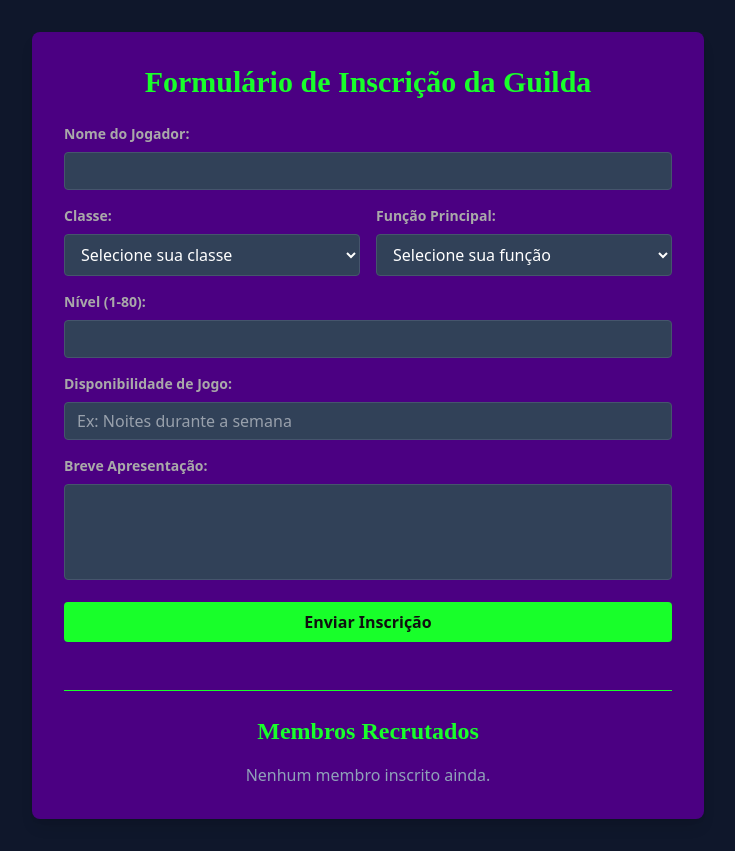
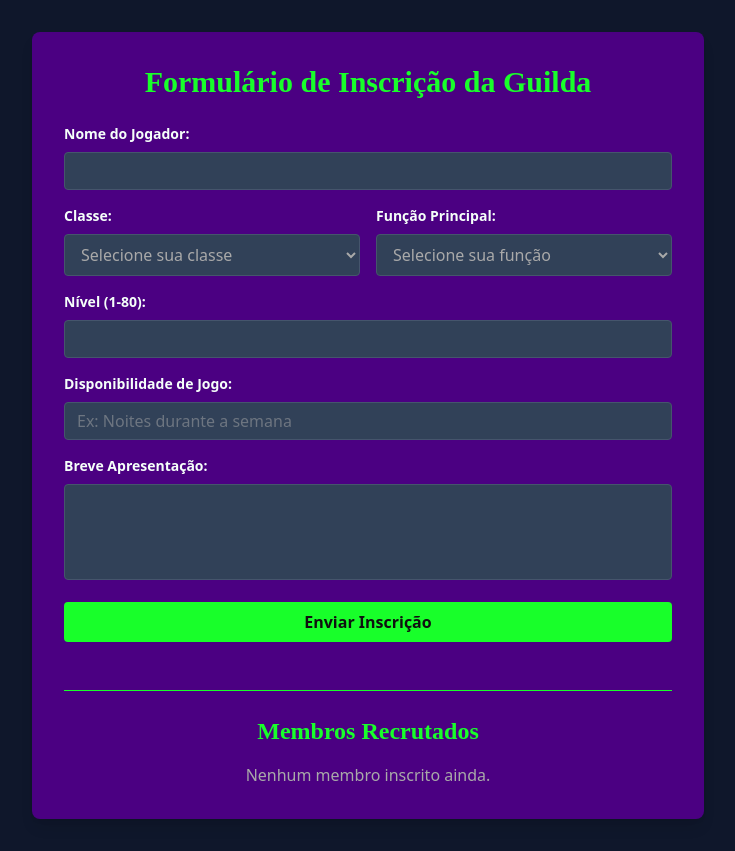
Before and after one commit to AndrezaPordeus/formulario-guilda, a React (Vite) app: page / in a window 1280 px wide. Shown: the whole page, without its empty margins (272-1007 px from the left). Built offline with nearby package versions, Linux system fonts and the light colour scheme; a web font is replaced by a local one.

Commit message:
feat: mudando cores dos textos labels

```diff
--- a/src/components/FormularioGuilda.jsx
+++ b/src/components/FormularioGuilda.jsx
@@ -63,14 +63,14 @@ function FormularioGuilda() {
       <form onSubmit={handleSubmit} noValidate>
         {/* ... (resto do código JSX do formulário) ... */}
         <div className="mb-4">
-          <label className="block text-blade-gray text-sm font-bold mb-2 font-text">Nome do Jogador:</label>
-          <input type="text" name="nome" value={formData.nome} onChange={handleChange} className="w-full bg-slate-700 text-white border border-slate-600 rounded py-2 px-3 leading-tight focus:outline-none focus:ring-2 focus:ring-fel-green" />
+          <label className="block text-spectral-white text-sm font-bold mb-2 font-text">Nome do Jogador:</label>
+          <input type="text" name="nome" value={formData.nome} onChange={handleChange} className="w-full bg-slate-700 text-blade-gray border border-slate-600 rounded py-2 px-3 leading-tight focus:outline-none focus:ring-2 focus:ring-fel-green" />
           {erros.nome && <p className="text-red-400 text-xs italic mt-1">{erros.nome}</p>}
         </div>
         <div className="grid grid-cols-1 md:grid-cols-2 md:gap-4">
           <div className="mb-4">
-            <label className="block text-blade-gray text-sm font-bold mb-2 font-text">Classe:</label>
-            <select name="classe" value={formData.classe} onChange={handleChange} className="w-full bg-slate-700 text-white border border-slate-600 rounded py-2 px-3 leading-tight focus:outline-none focus:ring-2 focus:ring-fel-green">
+            <label className="block text-spectral-white text-sm font-bold mb-2 font-text">Classe:</label>
+            <select name="classe" value={formData.classe} onChange={handleChange} className="w-full bg-slate-700 text-blade-gray border border-slate-600 rounded py-2 px-3 leading-tight focus:outline-none focus:ring-2 focus:ring-fel-green">
               <option value="">Selecione sua classe</option>
               <option value="Guerreiro">Guerreiro</option>
               <option value="Paladino">Paladino</option>
@@ -86,8 +86,8 @@ function FormularioGuilda() {
             {erros.classe && <p className="text-red-400 text-xs italic mt-1">{erros.classe}</p>}
           </div>
           <div className="mb-4">
-            <label className="block text-blade-gray text-sm font-bold mb-2 font-text">Função Principal:</label>
-            <select name="funcao" value={formData.funcao} onChange={handleChange} className="w-full bg-slate-700 text-white border border-slate-600 rounded py-2 px-3 leading-tight focus:outline-none focus:ring-2 focus:ring-fel-green">
+            <label className="block text-spectral-white text-sm font-bold mb-2 font-text">Função Principal:</label>
+            <select name="funcao" value={formData.funcao} onChange={handleChange} className="w-full bg-slate-700 text-blade-gray border border-slate-600 rounded py-2 px-3 leading-tight focus:outline-none focus:ring-2 focus:ring-fel-green">
               <option value="">Selecione sua função</option>
               <option value="Tank">Tank</option>
               <option value="Healer">Healer</option>
@@ -97,18 +97,18 @@ function FormularioGuilda() {
           </div>
         </div>
         <div className="mb-4">
-          <label className="block text-blade-gray text-sm font-bold mb-2 font-text">Nível (1-80):</label>
-          <input type="number" name="nivel" value={formData.nivel} onChange={handleChange} min="1" max="80" className="w-full bg-slate-700 text-white border border-slate-600 rounded py-2 px-3 leading-tight focus:outline-none focus:ring-2 focus:ring-fel-green" />
+          <label className="block text-spectral-white text-sm font-bold mb-2 font-text">Nível (1-80):</label>
+          <input type="number" name="nivel" value={formData.nivel} onChange={handleChange} min="1" max="80" className="w-full bg-slate-700 text-blade-gray border border-slate-600 rounded py-2 px-3 leading-tight focus:outline-none focus:ring-2 focus:ring-fel-green" />
           {erros.nivel && <p className="text-red-400 text-xs italic mt-1">{erros.nivel}</p>}
         </div>
         <div className="mb-4">
-          <label className="block text-blade-gray text-sm font-bold mb-2 font-text">Disponibilidade de Jogo:</label>
-          <input type="text" name="disponibilidade" value={formData.disponibilidade} onChange={handleChange} placeholder="Ex: Noites durante a semana" className="w-full bg-slate-700 text-white border border-slate-600 rounded py-2 px-3 leading-tight focus:outline-none focus:ring-2 focus:ring-fel-green" />
+          <label className="block text-spectral-white text-sm font-bold mb-2 font-text">Disponibilidade de Jogo:</label>
+          <input type="text" name="disponibilidade" value={formData.disponibilidade} onChange={handleChange} placeholder="Ex: Noites durante a semana" className="w-full bg-slate-700 text-blade-gray border border-slate-600 rounded py-2 px-3 leading-tight focus:outline-none focus:ring-2 focus:ring-fel-green" />
           {erros.disponibilidade && <p className="text-red-400 text-xs italic mt-1">{erros.disponibilidade}</p>}
         </div>
         <div className="mb-4">
-          <label className="block text-blade-gray text-sm font-bold mb-2 font-text">Breve Apresentação:</label>
-          <textarea name="apresentacao" value={formData.apresentacao} onChange={handleChange} className="w-full bg-slate-700 text-white border border-slate-600 rounded py-2 px-3 leading-tight focus:outline-none focus:ring-2 focus:ring-fel-green h-24 resize-none"></textarea>
+          <label className="block text-spectral-white text-sm font-bold mb-2 font-text">Breve Apresentação:</label>
+          <textarea name="apresentacao" value={formData.apresentacao} onChange={handleChange} className="w-full bg-slate-700 text-blade-gray border border-slate-600 rounded py-2 px-3 leading-tight focus:outline-none focus:ring-2 focus:ring-fel-green h-24 resize-none"></textarea>
           {erros.apresentacao && <p className="text-red-400 text-xs italic mt-1">{erros.apresentacao}</p>}
         </div>
         <button type="submit" disabled={enviando} className="w-full bg-fel-green hover:bg-fel-green/80 text-wing-black font-bold py-2 px-4 rounded focus:outline-none focus:shadow-outline disabled:bg-gray-500 disabled:cursor-not-allowed transition-colors duration-300">
@@ -118,7 +118,7 @@ function FormularioGuilda() {
       <div className="mt-12 border-t border-fel-green pt-6">
         <h2 className="text-2xl font-bold text-center text-fel-green font-titulo mb-4">Membros Recrutados</h2>
         {membros.length === 0 ? (
-          <p className="text-center text-slate-400">Nenhum membro inscrito ainda.</p>
+          <p className="text-center text-blade-gray">Nenhum membro inscrito ainda.</p>
         ) : (
           <ul className="space-y-3">
             {membros.map((membro, index) => (
```
